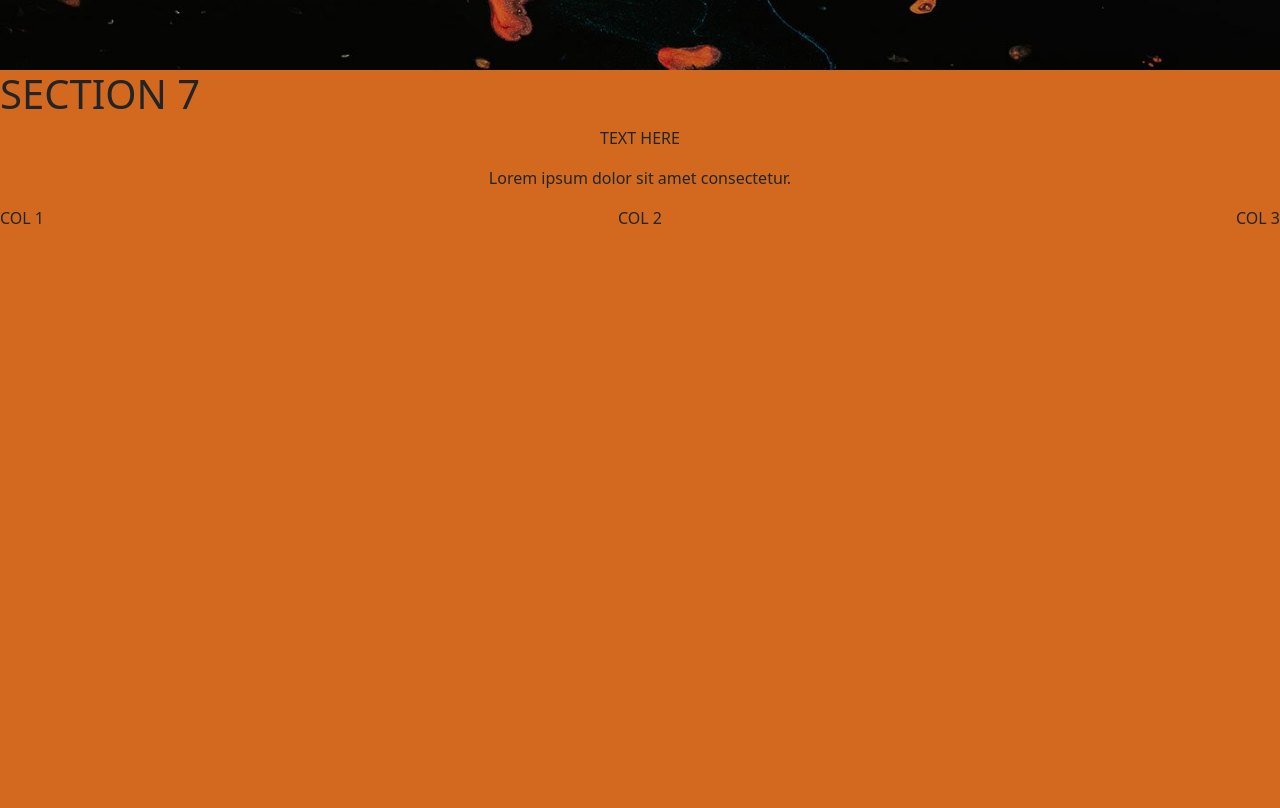
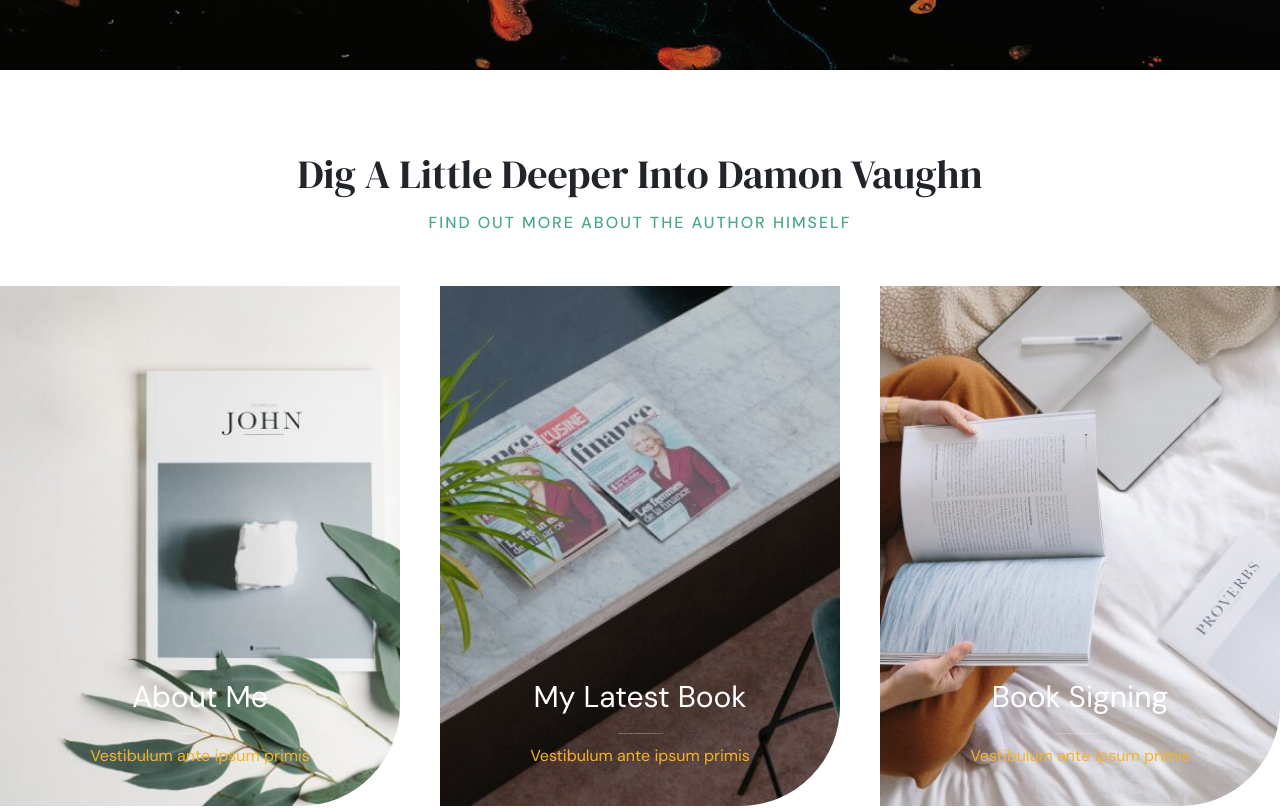
Before and after one commit to iLBigga/proj-html-vuejs, a Vue app: page / in a window 1280 px wide. Shown: the part 4800-5608 px from the top of the page. Built offline with nearby package versions, Linux system fonts and the light colour scheme; a web font is replaced by a local one.

Commit message:
Section 7 "Discover" completato

```diff
--- a/src/components/MainComponent.vue
+++ b/src/components/MainComponent.vue
@@ -7,7 +7,7 @@
         <MainSectionCritics :data="criticsData" :jumboCard="criticsCardJumbo" :cards="criticsCard"/>
         <MainSectionEvents :data="eventsData"/>
         <MainSectionNewsLetter :data="newsletterData"/>
-        <MainSection7/>
+        <MainSectionDiscover :data="discoverData"/>
         <MainSection8/>
     </main>
 </template>
@@ -22,11 +22,11 @@ import MainSectionAudiobook from './MainSections/MainSectionAudiobook.vue'
 import MainSectionCritics from './MainSections/MainSectionCritics.vue'
 import MainSectionEvents from './MainSections/MainSectionEvents.vue'
 import MainSectionNewsLetter from './MainSections/MainSectionNewsLetter.vue'
-import MainSection7 from './MainSections/MainSection7.vue'
+import MainSectionDiscover from './MainSections/MainSectionDiscover.vue'
 import MainSection8 from './MainSections/MainSection8.vue'
 
 
-import {jumboData, aboutData, newsletterData, criticsData, criticsCardJumbo, criticsCard, eventsData} from '../mainMyData'
+import {jumboData, aboutData, newsletterData, criticsData, criticsCardJumbo, criticsCard, eventsData, discoverData} from '../mainMyData'
 
 export default {
     name: 'MainComponent',
@@ -38,7 +38,7 @@ export default {
         MainSectionCritics,
         MainSectionEvents,
         MainSectionNewsLetter,
-        MainSection7,
+        MainSectionDiscover,
         MainSection8,
     },
     data() {
@@ -80,6 +80,9 @@ export default {
 
             //SECTION "Newsletter"
             newsletterData: newsletterData,
+
+            // SECTION "Discover"
+            discoverData: discoverData,
         }
     },
 }
--- a/src/components/MainSections/MainSection7.vue
+++ /dev/null
@@ -1,36 +0,0 @@
-<template>
-    <div class="mainSection_7">
-        <div class="sm_container">
-            <h1>SECTION 7</h1>
-            <div class="d-flex flex-column text-center">
-                <p>TEXT HERE</p>
-                <p>Lorem ipsum dolor sit amet consectetur.</p>
-            </div>
-            <div class="d-flex justify-content-between">
-                <div>COL 1</div>
-                <div>COL 2</div>
-                <div>COL 3</div>
-            </div>
-        </div>
-    </div>
-</template>
-
-
-<script>
-export default {
-    name: 'MainSection7'
-}
-</script>
-
-
-<style lang="scss" scoped>
-    .mainSection_7{
-        height: 855px;
-        background-color: aqua;
-
-            .sm_container{
-                background-color: chocolate;
-                height: 855px;
-            }
-    }
-</style>
--- /dev/null
+++ b/src/components/MainSections/MainSectionDiscover.vue
@@ -0,0 +1,105 @@
+<template>
+    <div class="mainSection_discover">
+        <div class="sm_container">
+            <div class="d-flex flex-column text-center">
+                <h1 class="title">{{data.title}}</h1>
+                <p class="subtitle">{{data.subTitle}}</p>
+            </div>
+            <div class="d-flex justify-content-between card_section">
+                <div v-for="(card, i) in data.cards" :key='i'>
+                    <div class="custom_card">
+                        <img :src="findImg(card.img)" alt="">
+                        <div class="d-flex align-items-center flex-column card_text text-center">
+                            <h5>{{card.title}}</h5>
+                            <hr>
+                            <p>{{card.subTitle}}</p>
+                        </div>
+                    </div>
+                </div>
+            </div>
+        </div>
+    </div>
+</template>
+
+
+<script>
+
+import {findImg} from '../../myFunctions.js'
+
+export default {
+    name: 'MainSectionDiscover',
+    props: {
+        data: Object,
+    },
+    methods:{
+        findImg,
+    }
+}
+</script>
+
+
+<style lang="scss" scoped>
+
+@import '../../style/general.scss';
+
+    .mainSection_discover{
+        padding-top: 80px;
+        padding-bottom: 110px;
+        font-family: $generalFont;
+
+            .title{
+                font-family: $titleFont;
+                padding-bottom: 5px;
+            }
+
+            .subtitle{
+                text-transform: uppercase;
+                font-weight: 500;
+                color: $green;
+                letter-spacing: 2px;
+            }
+
+            .card_section{
+                padding-top: 35px;
+
+                    .custom_card {
+                        position: relative;
+                        border-bottom-left-radius: 20px;
+                        height: 520px;
+                        width: 400px;
+                    }
+
+                    img{
+                        border-bottom-right-radius: 100px;
+                        height: 520px;
+                        width: 410px;
+                        object-fit: cover;
+                        object-position: left;
+                    }
+
+                    .card_text {
+                        position: absolute;
+                        bottom: 22px;
+                        right: 0px;
+                        left: 0;
+                        color: white;
+
+                            h5{
+                                font-size: 30px;
+                                font-weight: normal;
+                            }
+
+                            hr{
+                                width: 45px;
+                                margin: 10px;
+                            }
+
+                            p{
+                                color: $orange;
+                            }
+                    }
+
+
+            }
+    }
+</style>
--- a/src/mainMyData.js
+++ b/src/mainMyData.js
@@ -79,6 +79,7 @@ const eventsData = {
         },
     ],
 };
+
 //  SECTION "Newsletter"
 
 const newsletterData = {
@@ -89,6 +90,32 @@ const newsletterData = {
     paragraph: 'Donec fringilla nunc eu turpis dignissim, at euismod sapien tincidunt.'
 };
 
+// SECTION "Discover"
+
+const discoverData = {
+    title: 'Dig A Little Deeper Into Damon Vaughn',
+    subTitle: 'find out more about the author himself',
+    cards: [
+        {
+            img: 'box-1.jpg',
+            title: 'About Me',
+            subTitle: 'Vestibulum ante ipsum primis'
+        },
+        {
+            img: 'box-4.jpg',
+            title: 'My Latest Book',
+            subTitle: 'Vestibulum ante ipsum primis',
+        },
+        {
+            img: 'box-3.jpg',
+            title: 'Book Signing',
+            subTitle: 'Vestibulum ante ipsum primis',
+        },
+    ],
+};
 
 
-export {jumboData, aboutData, newsletterData, criticsData, criticsCardJumbo, criticsCard, eventsData}
+
+
+
+export {jumboData, aboutData, newsletterData, criticsData, criticsCardJumbo, criticsCard, eventsData, discoverData}
```
